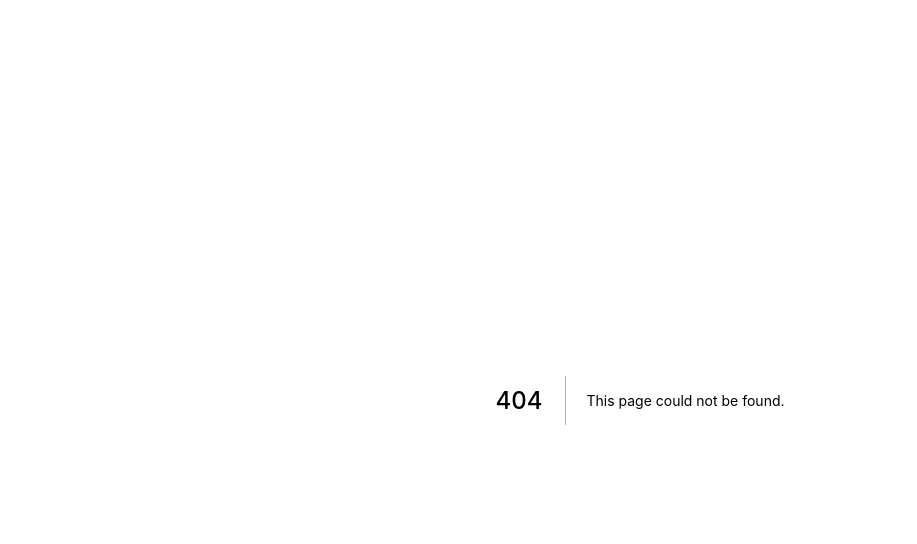
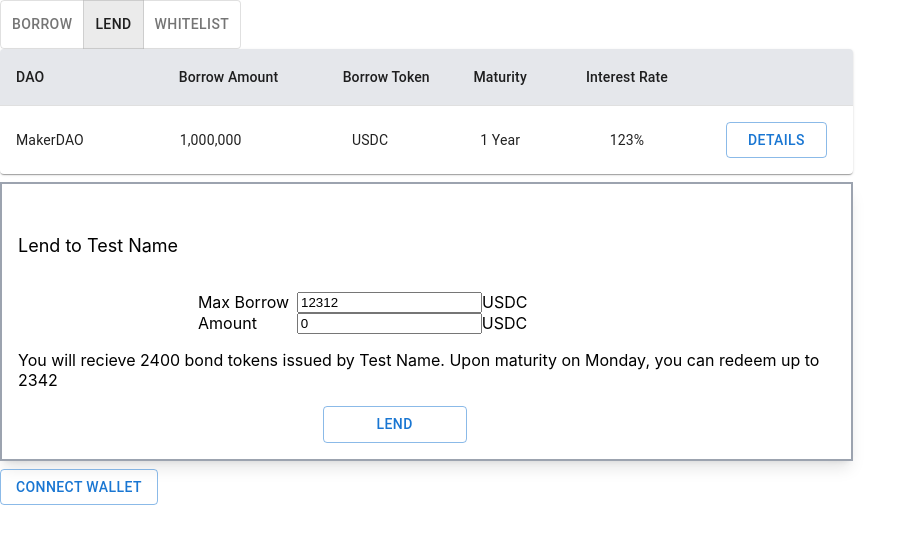
Before and after one commit to victorfei/ethglobal-dao-lend-interface, a Next.js app: page /all in a window 1280 px wide. Before the commit this address had no page. Shown: the top 544 px of the page, without its empty margins (0-917 px from the left). Built offline with nearby package versions, Linux system fonts and the light colour scheme.

Commit message:
add toggle button group to main page

```diff
--- /dev/null
+++ b/pages/all.tsx
@@ -0,0 +1,31 @@
+import { BorrowForm } from "@src/components/forms/BorrowForm";
+import * as React from "react";
+import ToggleButton from "@mui/material/ToggleButton";
+import ToggleButtonGroup from "@mui/material/ToggleButtonGroup";
+import {LendingPage} from "./lend";
+
+export default function AllInOne() {
+  const [mode, setMode] = React.useState<string | null>("lend");
+
+  const handleModeChange = (
+    event: React.MouseEvent<HTMLElement>,
+    newMode: string | null
+  ) => {
+    setMode(newMode);
+  };
+
+  return (
+    <div className="grid grid-cols-1">
+      <ToggleButtonGroup value={mode} exclusive onChange={handleModeChange}>
+        <ToggleButton value="borrow">borrow</ToggleButton>
+        <ToggleButton value="lend">lend</ToggleButton>
+        <ToggleButton value="whitelist">whitelist</ToggleButton>
+      </ToggleButtonGroup>
+
+      <div>
+        {mode == "borrow" && <BorrowForm></BorrowForm>}
+        {mode == "lend" && <LendingPage></LendingPage>}
+      </div>
+    </div>
+  );
+}
--- a/pages/index.tsx
+++ b/pages/index.tsx
@@ -8,7 +8,7 @@ const Home = () => {
     const { pathname } = Router;
     // conditional redirect
     if (pathname == "/") {
-      Router.push("/lend");
+      Router.push("/all");
     } else {
       setLoaded(true);
     }
```
